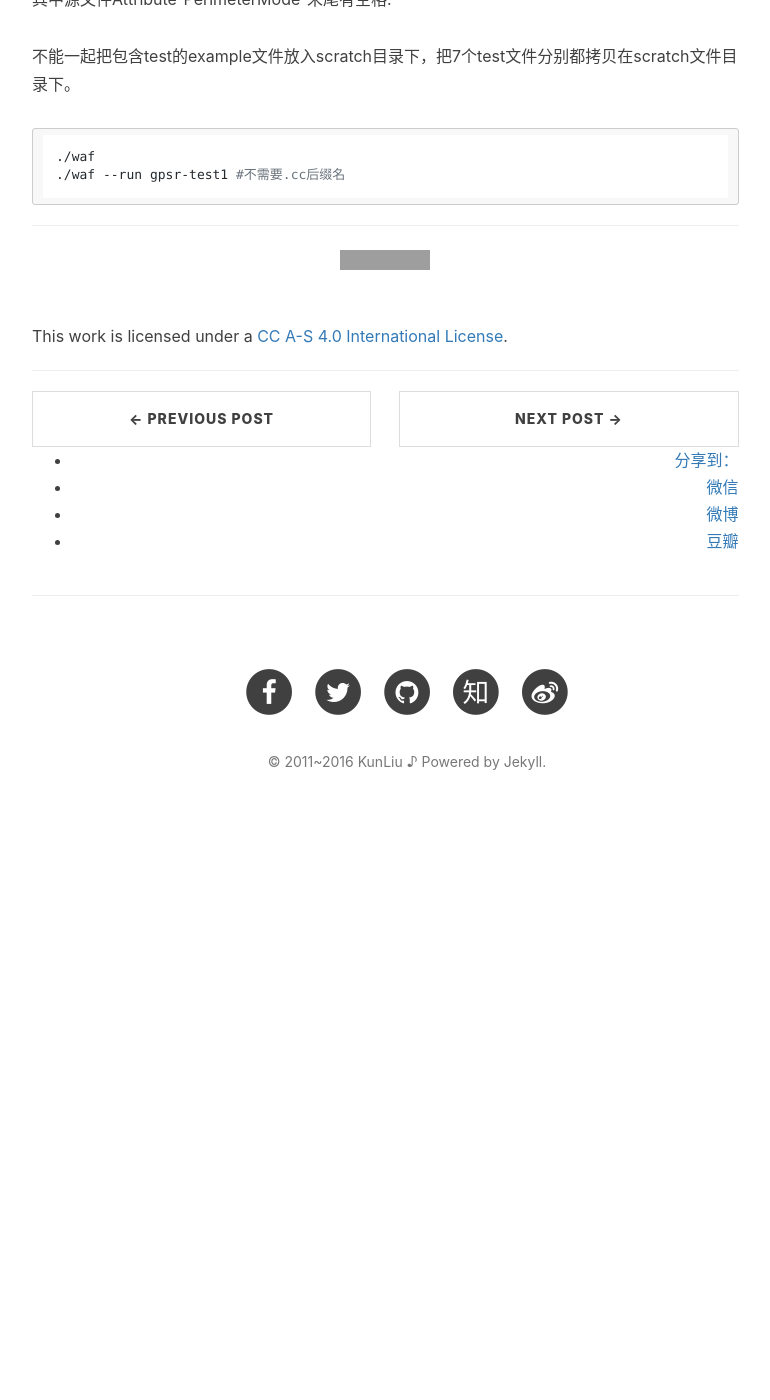
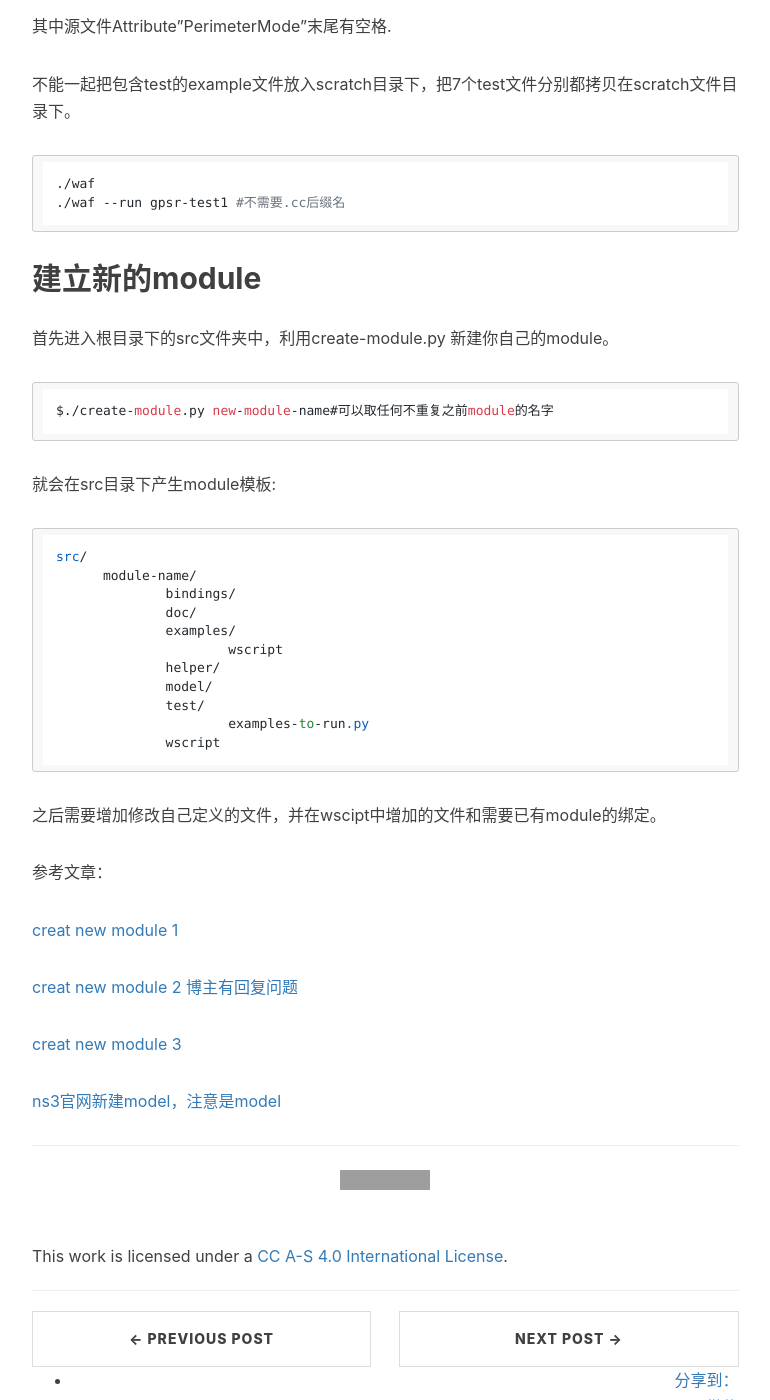
Before and after one commit to liukun2634/liukun2634.github.io, a Jekyll site: the page built from _posts/2016-11-11-ns3.md, in a window 1280 px wide and 1400 px high, scrolled down 2430 px. Shown: the whole window, without its empty margins (233-1003 px from the left). Built offline with Jekyll 4.4.1, drawn with Linux system fonts in a browser that asks for light colours; nearby versions of some CDN libraries; comment, search, counter and statistics services are not loaded; before the commit the page ends 3269 px from its top, so only the background shows below that; grey boxes are pictures that could not be loaded.

Commit message:
add ns3 module initial

````diff
--- a/_posts/2016-11-11-ns3.md
+++ b/_posts/2016-11-11-ns3.md
@@ -85,3 +85,36 @@ RoutingProtocol::GetTypeId (void)
 ./waf
 ./waf --run gpsr-test1 #不需要.cc后缀名
 ```
+
+## 建立新的module
+
+首先进入根目录下的src文件夹中，利用create-module.py 新建你自己的module。
+
+```
+$./create-module.py new-module-name#可以取任何不重复之前module的名字
+```
+就会在src目录下产生module模板:
+```
+src/
+      module-name/
+              bindings/
+              doc/
+              examples/
+                      wscript
+              helper/
+              model/
+              test/
+                      examples-to-run.py
+              wscript
+```
+之后需要增加修改自己定义的文件，并在wscipt中增加的文件和需要已有module的绑定。
+
+参考文章：
+
+[creat new module 1](https://github.com/shinglyu/ns3-h264-svc/blob/master/doc/manual/source/new-modules.rst)
+
+[creat new module 2 博主有回复问题](https://ns3programming.blogspot.fi/2016/08/creating-user-defined-module-in-ns3.html)
+
+[creat new module 3](https://www.nsnam.org/docs/release/3.11/manual/html/new-modules.html)
+
+[ns3官网新建model，注意是model](https://www.nsnam.org/docs/manual/html/new-models.html)
````
